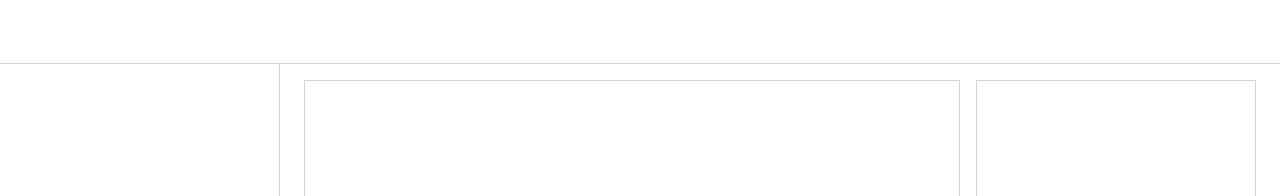
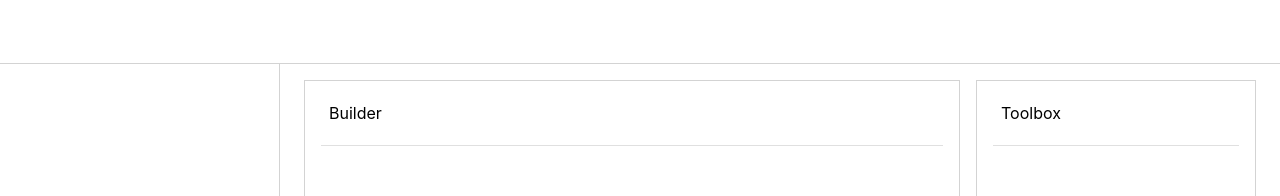
Before and after one commit to lcolyott/lc-formbuilder, a React (Create React App) app: page /LCFormBuilder/ in a window 1280 px wide. Shown: the top 196 px of the page. Built offline with nearby package versions, Linux system fonts and the light colour scheme.

Commit message:
componentssss

```diff
--- a/src/components/FormBuilder/Builder/index.tsx
+++ b/src/components/FormBuilder/Builder/index.tsx
@@ -1,11 +1,22 @@
+import { Divider, Toolbar, withStyles } from "@material-ui/core";
 import React from "react";
+import { BuilderStyles } from "./styles";
+import { BuilderProps } from "./types";
 
-const Builder: React.FunctionComponent<any> = (props) => {
+const Builder: React.FunctionComponent<BuilderProps> = (props) => {
+    const { classes, ...rest } = props;
+
     return (
-        <div style={{ gridArea: "builder", border: "1px solid lightgray" }}>
+        <div className={classes?.root}>
+            <Toolbar className={classes?.header}>
+                Builder
+            </Toolbar>
+            <Divider variant={"middle"} />
+            <div className={classes?.content}>
 
+            </div>
         </div>
     );
 };
 
-export default Builder;
+export default withStyles(BuilderStyles)(Builder);
--- /dev/null
+++ b/src/components/FormBuilder/Builder/styles.ts
@@ -0,0 +1,16 @@
+import { Theme } from "@material-ui/core";
+import { createStyles } from "@material-ui/styles";
+import { BuilderClassKey } from "./types";
+
+export const BuilderStyles = (theme: Theme) => createStyles<BuilderClassKey, {}>({
+    root: {
+        gridArea: "builder",
+        border: "1px solid lightgrey",
+    },
+    header: {
+
+    },
+    content: {
+
+    }
+});
--- /dev/null
+++ b/src/components/FormBuilder/Builder/types.ts
@@ -0,0 +1,5 @@
+import { StandardProps } from "@material-ui/core";
+
+export type BuilderClassKey = "root" | "header" | "content";
+
+export interface BuilderProps extends StandardProps<{}, BuilderClassKey> { };
--- a/src/components/FormBuilder/Toolbox/index.tsx
+++ b/src/components/FormBuilder/Toolbox/index.tsx
@@ -1,11 +1,22 @@
+import { Divider, Toolbar, withStyles } from "@material-ui/core";
 import React from "react";
+import { ToolboxStyles } from "./styles";
+import { ToolboxProps } from "./types";
 
-const Toolbox: React.FunctionComponent<any> = (props) => {
+const Toolbox: React.FunctionComponent<ToolboxProps> = (props) => {
+    const { classes, ...rest } = props;
+
     return (
-        <div style={{ gridArea: "toolbox", border: "1px solid lightgray" }}>
+        <div className={classes?.root}>
+            <Toolbar className={classes?.header}>
+                Toolbox
+            </Toolbar>
+            <Divider variant={"middle"} />
+            <div className={classes?.content}>
 
+            </div>
         </div>
     );
 };
 
-export default Toolbox;
+export default withStyles(ToolboxStyles)(Toolbox);
--- /dev/null
+++ b/src/components/FormBuilder/Toolbox/styles.ts
@@ -0,0 +1,12 @@
+import { createStyles, Theme } from "@material-ui/core";
+import { ToolboxClassKey } from "./types";
+
+export const ToolboxStyles = (theme: Theme) => createStyles<ToolboxClassKey, {}>({
+    root: {
+        gridArea: "toolbox",
+        border: "1px solid lightgrey",
+    },
+    header: {},
+    content: {},
+    segment: {}
+});
--- /dev/null
+++ b/src/components/FormBuilder/Toolbox/types.ts
@@ -0,0 +1,5 @@
+import { StandardProps } from "@material-ui/core";
+
+export type ToolboxClassKey = "root" | "header" | "content" | "segment"
+
+export interface ToolboxProps extends StandardProps<{}, ToolboxClassKey> { };
--- /dev/null
+++ b/src/components/ScrollArea/index.tsx
@@ -0,0 +1 @@
+export { };
```
